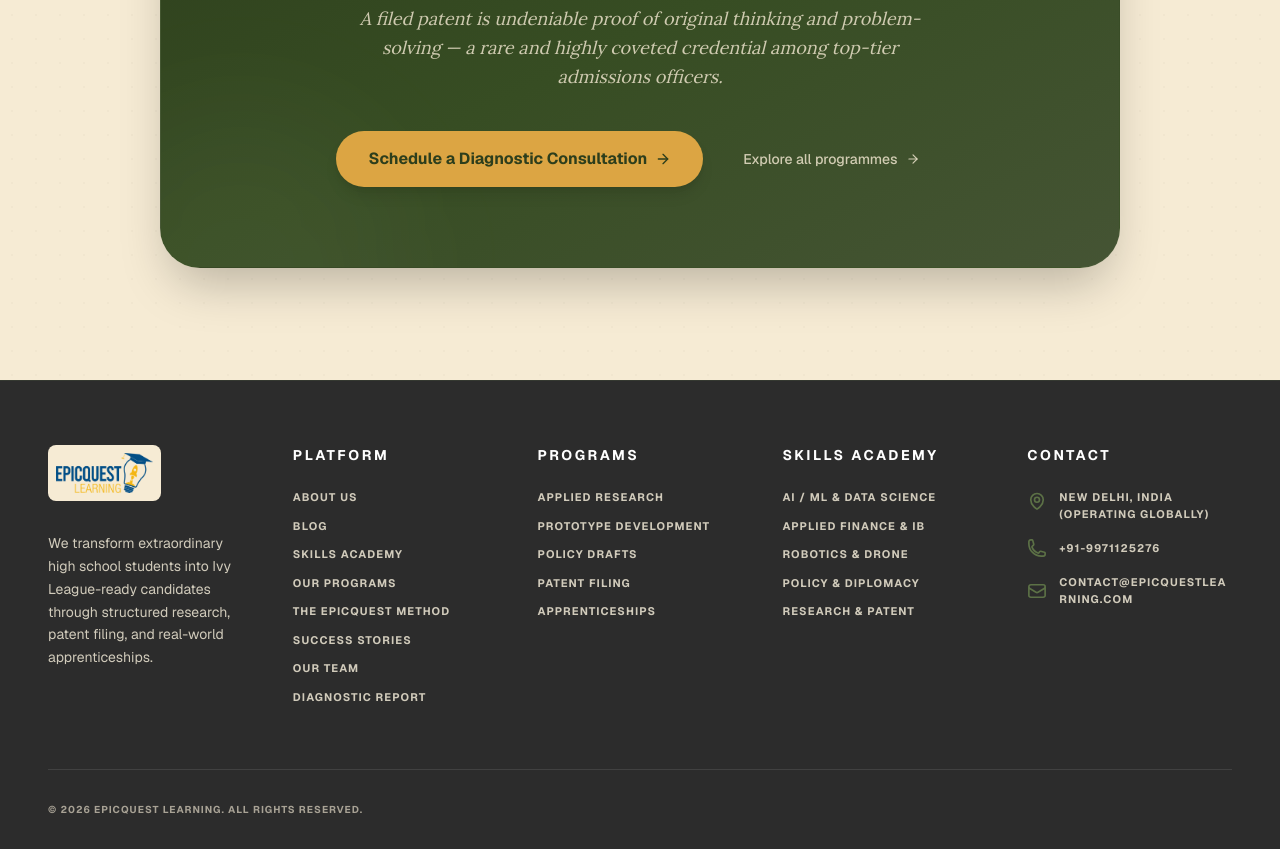
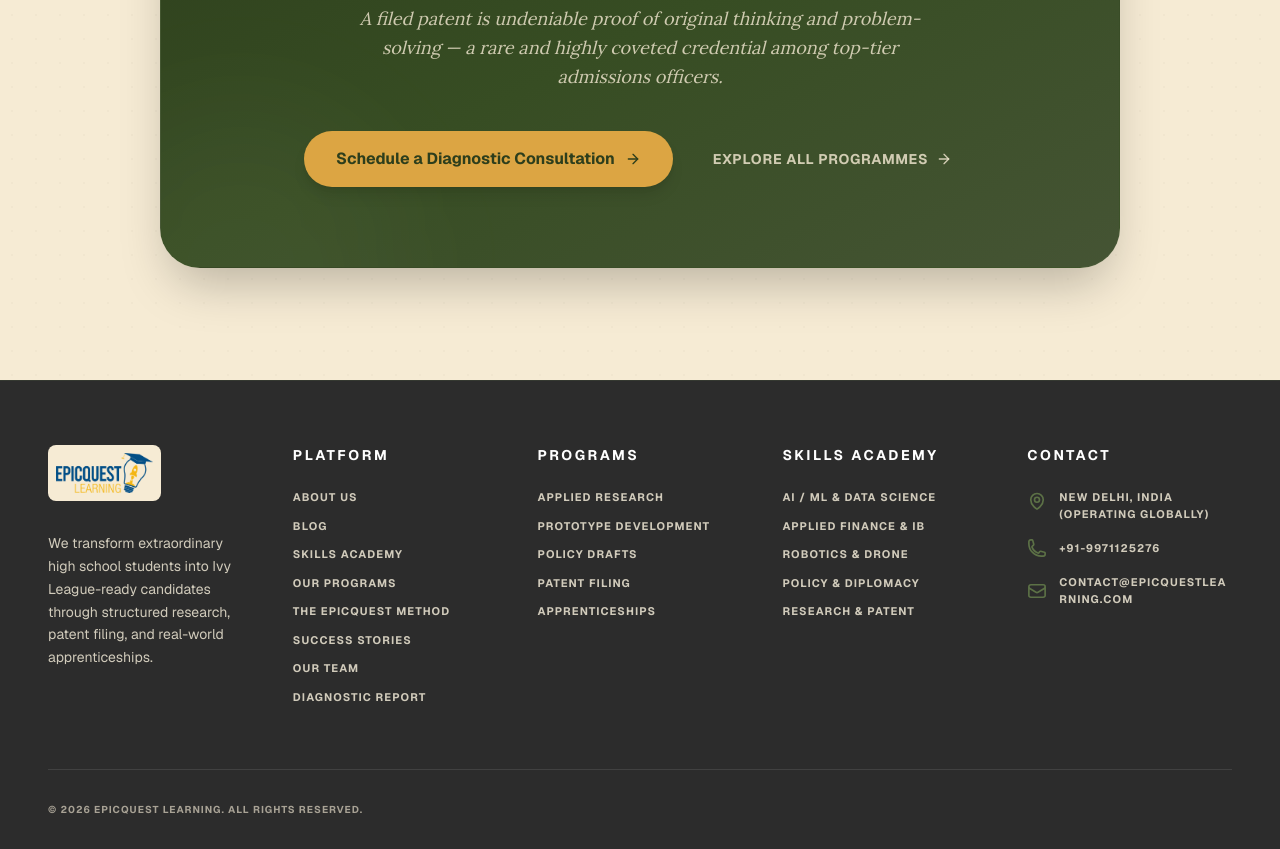
Before and after one commit to devan1shX/EpicQuest, a Next.js app: page /programs/patent-filing in a window 1280 px wide. Shown: the part 4280-5129 px from the top of the page. Built offline with nearby package versions, Linux system fonts and the light colour scheme.

Commit message:
Standardize CTA buttons across all program pages and ProgramCTA component

```diff
--- a/components/ProgramCTA.tsx
+++ b/components/ProgramCTA.tsx
@@ -75,24 +75,18 @@
             <div className="flex flex-col sm:flex-row gap-4 items-center">
               <Link
                 href="/contact"
-                className="inline-flex items-center justify-center gap-2 px-8 py-4
-                           bg-[#DCA543] hover:bg-[#E8B555] text-[#2D3E1C]
-                           rounded-full font-bold text-sm sm:text-base
-                           transition-all duration-300 shadow-lg
-                           hover:shadow-[0_8px_30px_rgba(220,165,67,0.35)]"
+                className="w-full sm:w-auto inline-flex items-center justify-center text-center gap-2 sm:gap-2.5 px-6 py-3.5 sm:px-8 sm:py-4 bg-[#DCA543] hover:bg-[#E8B555] text-[#2D3E1C] rounded-full font-bold text-[13px] sm:text-base transition-all duration-300 shadow-lg hover:shadow-[0_8px_30px_rgba(220,165,67,0.35)] hover:-translate-y-0.5 group shrink-0"
               >
                 Schedule a Diagnostic Consultation
-                <ArrowRight className="w-4 h-4" />
+                <ArrowRight className="w-4 h-4 group-hover:translate-x-0.5 transition-transform" />
               </Link>
 
               <Link
                 href="/programs"
-                className="inline-flex items-center gap-2 px-6 py-4
-                           text-[#F6EBD4]/80 hover:text-[#F6EBD4]
-                           text-sm font-medium transition-colors duration-200"
+                className="w-full sm:w-auto inline-flex items-center justify-center text-center gap-2 px-6 py-3.5 sm:py-4 text-[#F6EBD4]/80 hover:text-[#F6EBD4] text-[13px] sm:text-sm font-bold uppercase tracking-wider transition-colors duration-300 group shrink-0"
               >
                 Explore all programmes
-                <ArrowRight className="w-3.5 h-3.5" />
+                <ArrowRight className="w-4 h-4 group-hover:translate-x-0.5 transition-transform" />
               </Link>
             </div>
           </div>
```
